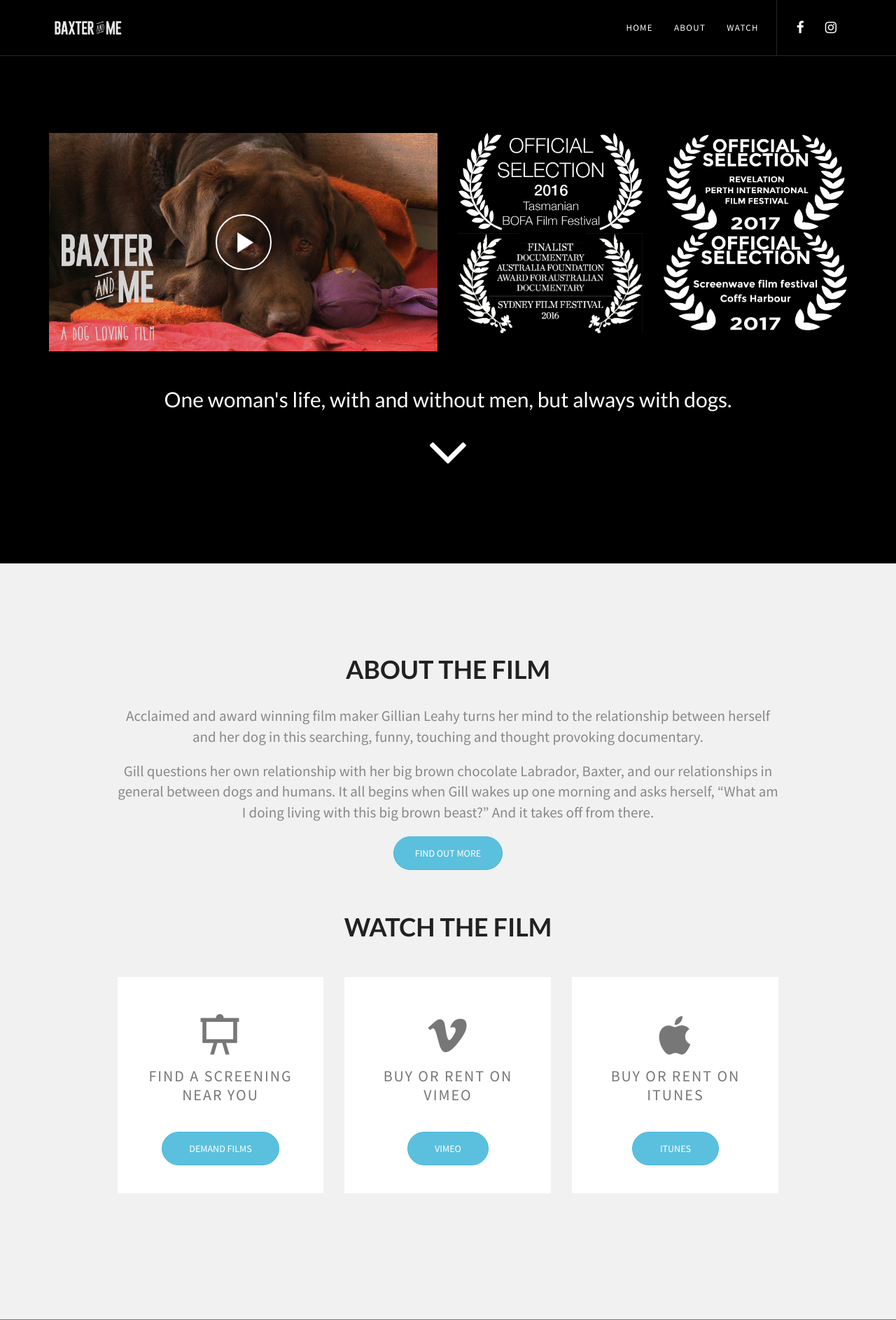
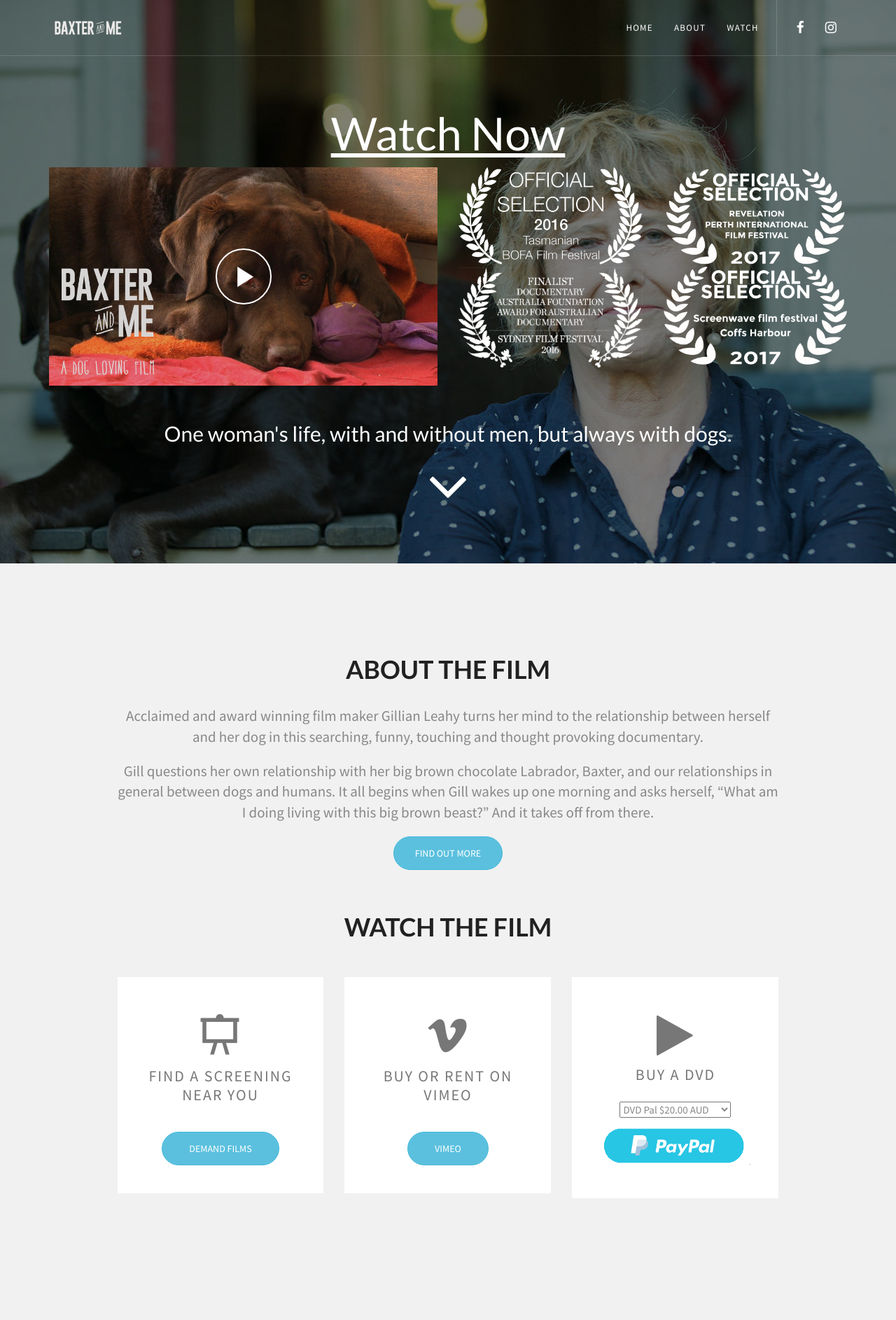
Before and after one commit to pedrogrande/rails510bootstrap3, a Rails app: page / in a window 1280 px wide. Shown: the top 1886 px of the page at 70% size. Run offline with Rails 7, Linux system fonts and the light colour scheme; style sheets or scripts are compiled from the project's sources; parts of the project's set-up code (start-up, migrations or seed data) failed here and were passed over; some libraries are stand-ins or nearby versions.

Commit message:
styling changes

```diff
--- a/app/assets/stylesheets/application.scss
+++ b/app/assets/stylesheets/application.scss
@@ -3,6 +3,7 @@
 @import 'font-awesome-sprockets';
 @import 'font-awesome';
 @import "master";
+@import url('https://fonts.googleapis.com/css?family=Vidaloka');
 
 // html {
 //   position: relative;
--- a/app/views/home/index.html.erb
+++ b/app/views/home/index.html.erb
@@ -1,47 +1,95 @@
 <style media="screen">
   .hero-text-wrap.new-bg {
-    /*background: rgba(0, 0, 0, 0.45);*/
-    background-image: url(<% asset_path 'BAMs2.png' %>);
-    background-repeat:no-repeat;
-    background-position:left center;
+    background: url(<%= asset_path 'baxter-hero.jpg' %>) center 0 no-repeat;
     width: 100%;
     height: 101vh;
     position: absolute;
     z-index: 1;
-    background-color: black;
+  }
+
+  .overlay:before{
+    position: absolute;
+    content:" ";
+    top:0;
+    left:0;
+    width:100%;
+    height:100%;
+    display: block;
+    z-index:0;
+    background-color: rgba(0,0,0,0.5);
+  }
+
+  #watch-now{
+    color: white;
+    text-decoration: underline;
+    font-family: 'Lato', sans-serif;
+    cursor: pointer;
+  }
+
+  .select {
+    margin-left: 30px;
+    -webkit-appearance: none;
+     /*webkit browsers */
+     -moz-appearance: none;
+     /*Firefox */
+     appearance: none;
+     /* modern browsers */
+     border-radius: 1;
+  }
+
+  @media (max-width: 480px){
+    .select {
+      margin-left: 64px;
+      -webkit-appearance: none;
+       /*webkit browsers */
+       -moz-appearance: none;
+       /*Firefox */
+       appearance: none;
+       /* modern browsers */
+       border-radius: 1;
+    }
   }
 
 </style>
-<nav class="navbar navbar-default navbar-fixed navbar-transparent white bootsnav on no-full">
-  <div class="container">
-    <div class="attr-nav">
-      <ul class="social-media-dark social-top">
-        <li><a href="https://www.facebook.com/BaxterandMe/" class="fa fa-facebook" target="_blank"></a></li>
-        <!-- <li><a href="#" class="fa fa-twitter" target="_blank"></a></li> -->
-        <li><a href="https://www.instagram.com/gillarooney/" class="fa fa-instagram" target="_blank"></a></li>
-        <li><button type="button" class="navbar-toggle" data-toggle="collapse" data-target="#navbar-menu"> <i class="fa fa-bars"></i> </button></li>
-      </ul>
-    </div>
+<script>
+$(document).ready(function (){
+  $("#nav-hero").click(function() {
+      $('html, body').animate({
+          scrollTop: $("#hero").offset().top
+      }, 1000);
+  });
+});
+$(document).ready(function (){
+  $("#nav-watch").click(function() {
+      $('html, body').animate({
+          scrollTop: $("#watch").offset().top
+      }, 1000);
+  });
+});
+$(document).ready(function (){
+  $("#nav-watch").click(function() {
+      $('html, body').animate({
+          scrollTop: $("#watch").offset().top
+      }, 2000);
+  });
+});
+$(document).ready(function (){
+  $("#watch-now").click(function() {
+      $('html, body').animate({
+          scrollTop: $("#watch").offset().top
+      }, 2000);
+  });
+});
+</script>
+<%= render 'interface/navbar.html.erb' %>
 
-    <div class="navbar-header">
-      <div class="logo"> <a href="/"> <img class="logo logo-display" src="<%= asset_path 'baxterandme.png' %>" alt=""> <img class="logo logo-scrolled" src="<%= asset_path 'baxterandme2.png' %>" alt=""> </a> </div>
-    </div>
-
-    <div class="navbar-collapse collapse" id="navbar-menu" aria-expanded="false">
-      <ul class="nav navbar-nav navbar-right nav-scrollspy-onepage" data-in="fadeInLeft">
-        <li class="scroll"><a href="#home" data-turbolinks="false">Home</a></li>
-        <li><a href="/about" data-turbolinks="false">About</a></li>
-        <li class="scroll"><a href="#watch">Watch</a></li>
-        <!-- <li class="scroll"><a href="#contact">Contact Us</a></li> -->
-      </ul>
-    </div>
-  </div>
-</nav>
-
-<section class="pt-0 pb-0 bg-video">
-  <div class="hero-text-wrap new-bg">
+<section class="pt-0 pb-0 bg-video" id="hero">
+  <div class="hero-text-wrap new-bg overlay">
     <div class="hero-text white-color">
       <div class="container text-center">
+        <div class="row">
+          <h2><a id="watch-now">Watch Now</a></h2>
+        </div>
         <div class="row">
           <div class=" col-md-3 col-xs-6 col-md-push-6 hidden-sm hidden-xs">
             <img class="img-responsive" src="<%= asset_path 'tas.png' %>" alt="">
@@ -150,12 +198,37 @@
           <div class="col-md-4 pricing-table col-sm-6 wow fadeTop" data-wow-delay="0.4s">
             <div class="pricing-box">
               <h4>
-                <i class="mdi mdi-apple fa-3x"></i>
+                <i class="fa fa-play fa-3x"></i>
               </h4>
               <h4>
-                Buy or rent on iTunes
+                Buy a DVD
               </h4>
-              <div class="pricing-box-bottom"> <a href="#" class="btn btn-info btn-circle btn-animate"><span>iTunes <i class="mdi mdi-arrow-right"></i></span></a> </div>
+              <form target="paypal" action="https://www.paypal.com/cgi-bin/webscr" method="post">
+                <input type="hidden" name="cmd" value="_s-xclick">
+                <input type="hidden" name="hosted_button_id" value="8C33W5R9J4ZKJ">
+                <input type="hidden" name="on0" value="Choose your DVD option">
+                <table style="margin-top: 25px;">
+
+
+
+                  <tr>
+                    <td class="select">
+                      <select style="margin-left: 28px;" name="os0">
+                      	<option value="DVD Pal" >DVD Pal $20.00 AUD</option>
+                      	<option value="DVD NTSC">DVD NTSC $20.00 AUD</option>
+                      	<option value="BLURAY">BLURAY $25.00 AUD</option>
+                      </select>
+                      <span class="visible-sm-down hidden-md hidden-lg"><i class="fa fa-caret-down"></i></span>
+                    </td>
+                  </tr>
+                </table>
+                <input type="hidden" name="currency_code" value="AUD">
+                <input style="width: 210px; padding-top:10px;"type="image" src="<%= asset_path "blue-paypal-btn.png" %>" border="0" name="submit" alt="PayPal – The safer, easier way to pay online!">
+                <img alt="" border="0" src="https://www.paypalobjects.com/en_AU/i/scr/pixel.gif" width="1" height="1">
+              </form>
+
+
+
             </div>
           </div>
         </div>
@@ -219,6 +292,7 @@
 
 
 
+
 <!--=== Contact Us Start ======-->
 <!-- <section class="contact-us pt-0" id="contact">
   <div class="container">
--- /dev/null
+++ b/app/views/interface/_navbar.html.erb
@@ -0,0 +1,25 @@
+<nav class="navbar navbar-default navbar-fixed navbar-transparent white bootsnav on no-full">
+  <div class="container">
+    <div class="attr-nav">
+      <ul class="social-media-dark social-top">
+        <li><a href="https://www.facebook.com/BaxterandMe/" class="fa fa-facebook" target="_blank"></a></li>
+        <!-- <li><a href="#" class="fa fa-twitter" target="_blank"></a></li> -->
+        <li><a href="https://www.instagram.com/gillarooney/" class="fa fa-instagram" target="_blank"></a></li>
+        <li><button type="button" class="navbar-toggle" data-toggle="collapse" data-target="#navbar-menu"> <i class="fa fa-bars"></i> </button></li>
+      </ul>
+    </div>
+
+    <div class="navbar-header">
+      <div class="logo"> <a href="/"> <img class="logo logo-display" src="<%= asset_path 'baxterandme.png' %>" alt=""> <img class="logo logo-scrolled" src="<%= asset_path 'baxterandme2.png' %>" alt=""> </a> </div>
+    </div>
+
+    <div class="navbar-collapse collapse" id="navbar-menu" aria-expanded="false">
+      <ul class="nav navbar-nav navbar-right nav-scrollspy-onepage" data-in="fadeInLeft">
+        <li class="scroll" ><a id="nav-hero" data-turbolinks="false">Home</a></li>
+        <li><a href="/about" data-turbolinks="false">About</a></li>
+        <li class="scroll" ><a id="nav-watch" data-turbolinks="false">Watch</a></li>
+        <!-- <li class="scroll"><a href="#contact">Contact Us</a></li> -->
+      </ul>
+    </div>
+  </div>
+</nav>
--- a/config/initializers/simple_form.rb
+++ b/config/initializers/simple_form.rb
@@ -121,7 +121,7 @@
   # in this configuration, which is recommended due to some quirks from different browsers.
   # To stop SimpleForm from generating the novalidate option, enabling the HTML5 validations,
   # change this configuration to true.
-  config.browser_validations = true
+  config.browser_validations = false
 
   # Collection of methods to detect if a file type was given.
   # config.file_methods = [ :mounted_as, :file?, :public_filename ]
```
Also changed, not shown: app/views/pages/about.html.erb (+22 -29 lines), app/assets/images/baxter-hero.jpg (added), app/assets/images/blue-paypal-btn.png (added), app/views/interface/_paypal.html.erb (added), 1 other file.
